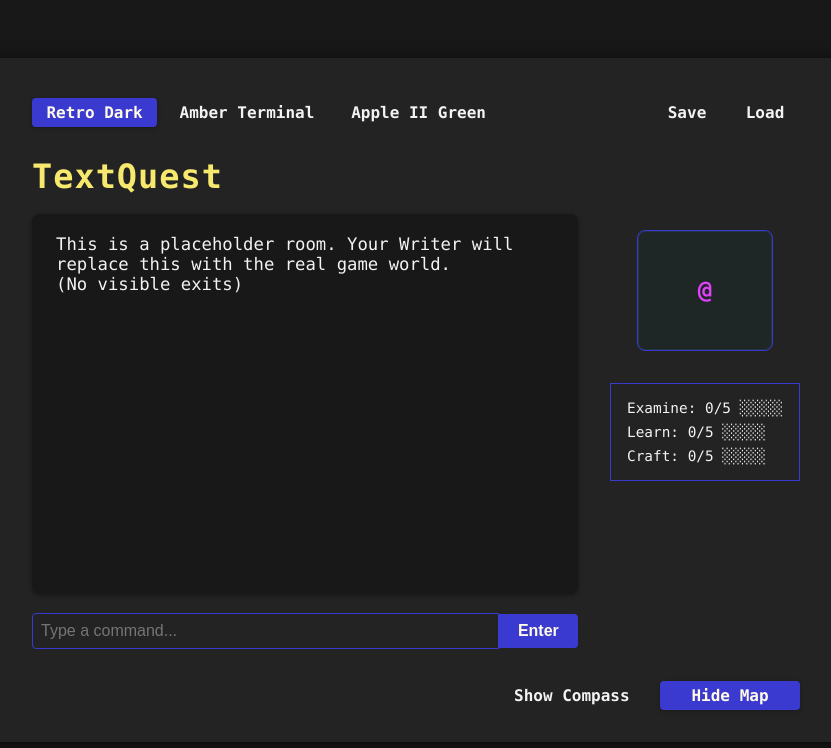
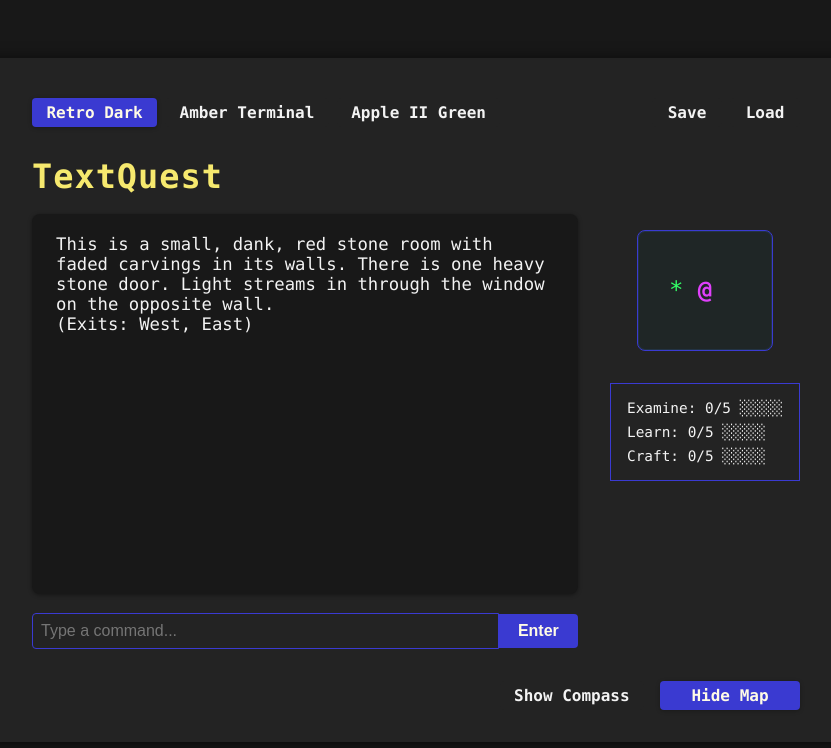
Before and after one commit to danitpeck/textquest, a React (Vite) app: page / in a window 1280 px wide. Shown: the top 748 px of the page, without its empty margins (224-1055 px from the left). Built offline with nearby package versions, Linux system fonts and the light colour scheme.

Commit message:
Add open/closed door descriptions and death trap rooms

```diff
--- a/src/App.tsx
+++ b/src/App.tsx
@@ -144,12 +144,32 @@ const App: React.FC = () => {
       // look <direction>
       const dir = look.target;
       const exit = currentRoom.exits[dir];
-      if (exit && exit.exitDescription) {
-        setOutput(prev => [...prev, exit.exitDescription ?? "You see nothing special that way."]);
-        return;
-      } else if (exit) {
-        setOutput(prev => [...prev, "You see nothing special that way."]);
-        return;
+      if (exit) {
+        // Check if it's a door and show appropriate description based on state
+        if (exit.isDoor) {
+          const stateKey = exit.doorId ? `door:${exit.doorId}` : `${currentRoom.id}-${dir}`;
+          const isOpen = openDoors.has(stateKey);
+
+          // Use state-specific descriptions if available, otherwise fall back to generic exitDescription
+          let description = "You see nothing special that way.";
+          if (isOpen && exit.exitDescriptionOpen) {
+            description = exit.exitDescriptionOpen;
+          } else if (!isOpen && exit.exitDescriptionClosed) {
+            description = exit.exitDescriptionClosed;
+          } else if (exit.exitDescription) {
+            description = exit.exitDescription;
+          }
+
+          setOutput(prev => [...prev, description]);
+          return;
+        } else if (exit.exitDescription) {
+          const desc = exit.exitDescription;
+          setOutput(prev => [...prev, desc]);
+          return;
+        } else {
+          setOutput(prev => [...prev, "You see nothing special that way."]);
+          return;
+        }
       }
       // fallback
       setOutput(prev => [...prev, "You see nothing special."]);
@@ -324,6 +344,14 @@ const App: React.FC = () => {
       if (nextRoom) {
         setCurrentRoom(nextRoom);
         setPlayer(prev => ({ ...prev, location: nextRoom.id }));
+
+        // Check if this room is a death trap
+        if (nextRoom.isDeathTrap) {
+          const deathMsg = nextRoom.deathMessage || "You have died.";
+          setOutput(prev => [...prev, nextRoom.description, '', deathMsg, '', "GAME OVER", '', "Type 'load' to restore a saved game."]);
+          return;
+        }
+
         const exitList = Object.entries(nextRoom.exits)
           .map(([dir]) => dir.charAt(0).toUpperCase() + dir.slice(1))
           .join(', ');
--- a/src/data/rooms.json
+++ b/src/data/rooms.json
@@ -1,13 +1,50 @@
 [
   {
-    "id": "starting_room",
-    "name": "Starting Room",
-    "description": "This is a placeholder room. Your Writer will replace this with the real game world.",
-    "skyDescription": "You can see the sky above.",
+    "id": "red_stone_chamber",
+    "name": "Red Stone Chamber",
+    "description": "This is a small, dank, red stone room with faded carvings in its walls. There is one heavy stone door. Light streams in through the window on the opposite wall.",
     "x": 0,
     "y": 0,
-    "exits": {},
+    "exits": {
+      "west": {
+        "to": "",
+        "exitDescription": "Though worn with time, this door is carved of the same stone as the rest of the room. It is unlocked.",
+        "isDoor": true,
+        "doorId": "red_stone_door"
+      },
+      "east": {
+        "to": "instant_death_garden",
+        "exitDescription": "The clouded glass of this window is bordered on all sides by a smooth stone frame. It is unlatched.",
+        "isDoor": true,
+        "doorId": "clouded_window"
+      }
+    },
     "items": [],
     "lookDescriptions": {}
+  },
+  {
+    "id": "hallway_of_torches",
+    "name": "Hallway of Torches",
+    "description": "This is hallway is ensconced with lit torches that flicker and dance in the moving air. Behind you lies the heavy stone door from which you came. Ahead there stands another stone door, marked with a yellow rune.",
+    "x": -1,
+    "y": 0,
+    "exits": {
+      "east": {
+        "to": "red_stone_chamber",
+        "exitDescription": "Carved of red stone. This door stands open.",
+        "isDoor": true,
+        "doorId": "red_stone_door"
+      },
+      "west": {
+        "to": "chamber_of_runes",
+        "exitDescription": "Carved of red stone, this door has been painted with a bright yellow rune. It is unlocked.",
+        "isDoor": true,
+        "doorId": "yellow_rune_door"
+      }
+    },
+    "items": [],
+    "lookDescriptions": {
+      "rune": "A yellow rune etched into the stone door. It glows faintly."
+    }
   }
 ]
--- a/src/engine/rooms.ts
+++ b/src/engine/rooms.ts
@@ -4,6 +4,8 @@ import testingGroundData from '../data/testingGround.json';
 export interface RoomExit {
   to: string;
   exitDescription?: string;
+  exitDescriptionOpen?: string;
+  exitDescriptionClosed?: string;
   isDoor?: boolean;
   doorId?: string;
 }
@@ -18,6 +20,8 @@ export interface Room {
   exits: { [direction: string]: RoomExit };
   items: string[];
   lookDescriptions?: Record<string, string>;
+  isDeathTrap?: boolean;
+  deathMessage?: string;
 }
 
 interface RawRoom {
@@ -30,6 +34,8 @@ interface RawRoom {
   exits?: unknown;
   items?: unknown;
   lookDescriptions?: unknown;
+  isDeathTrap?: unknown;
+  deathMessage?: unknown;
 }
 
 function isRoomExit(obj: unknown): obj is RoomExit {
@@ -65,6 +71,8 @@ function validateRoom(raw: unknown): Room {
           Object.entries(roomObj.lookDescriptions as Record<string, unknown>).map(([k, v]) => [k, String(v)])
         )
       : undefined,
+    isDeathTrap: typeof roomObj.isDeathTrap === 'boolean' ? roomObj.isDeathTrap : undefined,
+    deathMessage: roomObj.deathMessage ? String(roomObj.deathMessage) : undefined,
   };
 }
 
--- a/src/engine/save.ts
+++ b/src/engine/save.ts
@@ -86,6 +86,11 @@ export const saveSystem = {
   getRoomNameFromId(roomId: string): string {
     // This is a simple mapping - in production you'd import rooms
     const roomNames: Record<string, string> = {
+      'red_stone_chamber': 'Red Stone Chamber',
+      'hallway_of_torches': 'Hallway of Torches',
+      'chamber_of_runes': 'Chamber of Runes',
+      'instant_death_garden': 'Instant Death Garden',
+      // Testing ground rooms
       'corner_nw': 'NW Corner',
       'edge_west': 'West Edge',
       'forest_clearing': 'Forest Clearing',
```
